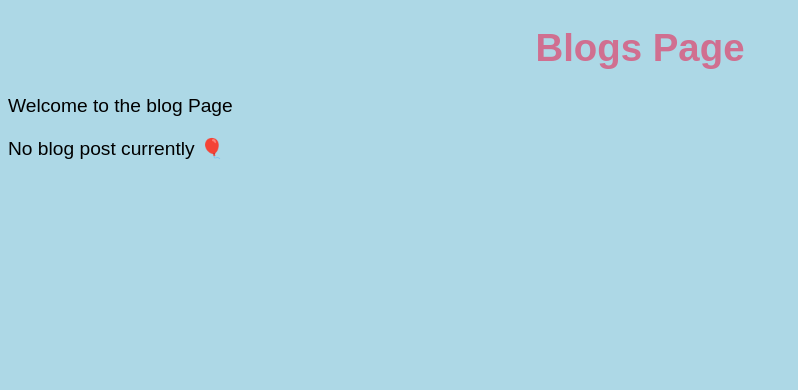
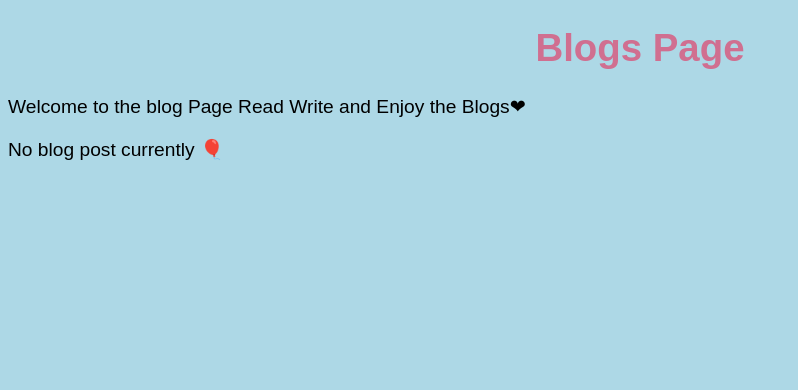
Before and after one commit to avinashramteke5/blogDjango, a Django app: page /blogs/ in a window 1280 px wide. Shown: the part 30-420 px from the top of the page, without its empty margins (0-798 px from the left). Run offline with Django 5.2, Linux system fonts and the light colour scheme; data that the repository does not hold is empty.

Commit message:
added enjoy blog

```diff
--- a/blogs/templates/blogs.html
+++ b/blogs/templates/blogs.html
@@ -7,7 +7,7 @@ Blogs❤
 
 {% block content %}
 <h1>Blogs Page</h1>
-<p>Welcome to the blog Page</p>
+<p>Welcome to the blog Page Read Write and Enjoy the Blogs❤</p>
 {% if allblogs %}
 <div class="container">
     {% for blog in allblogs %}
```
